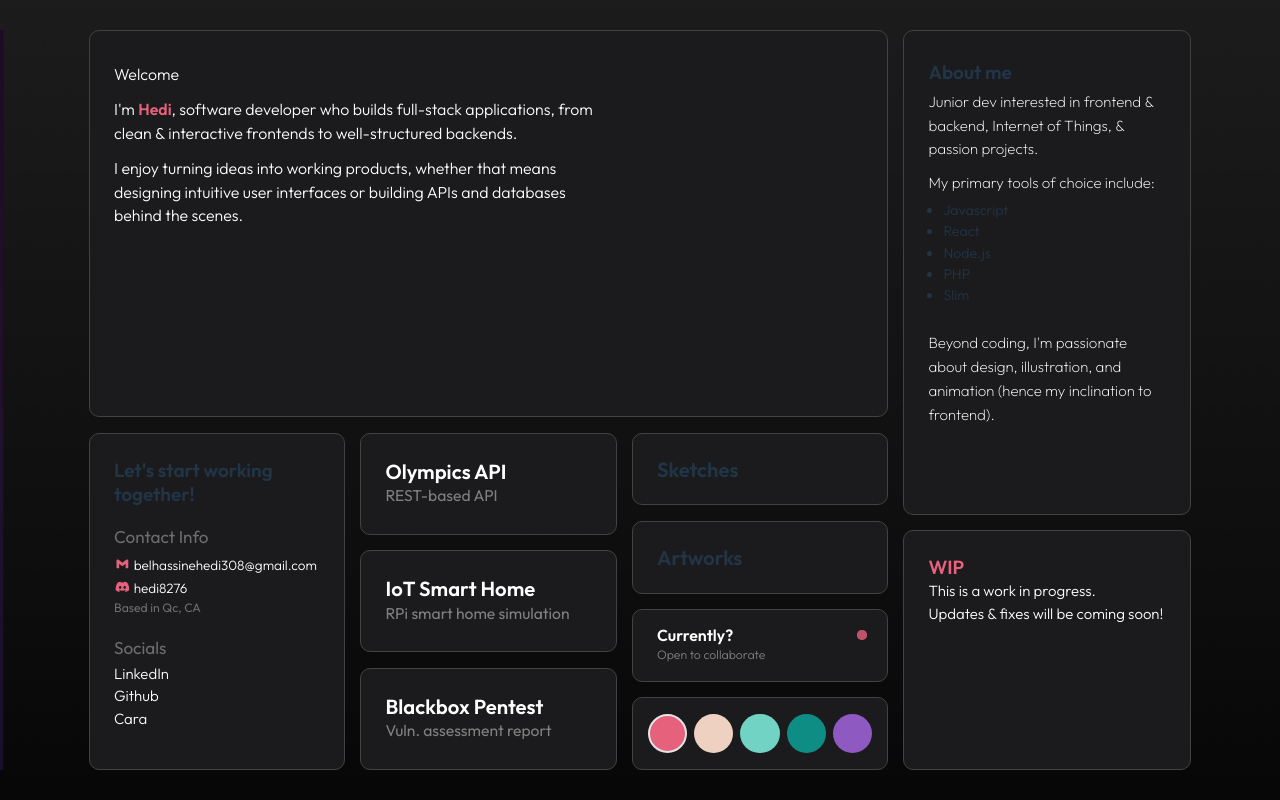
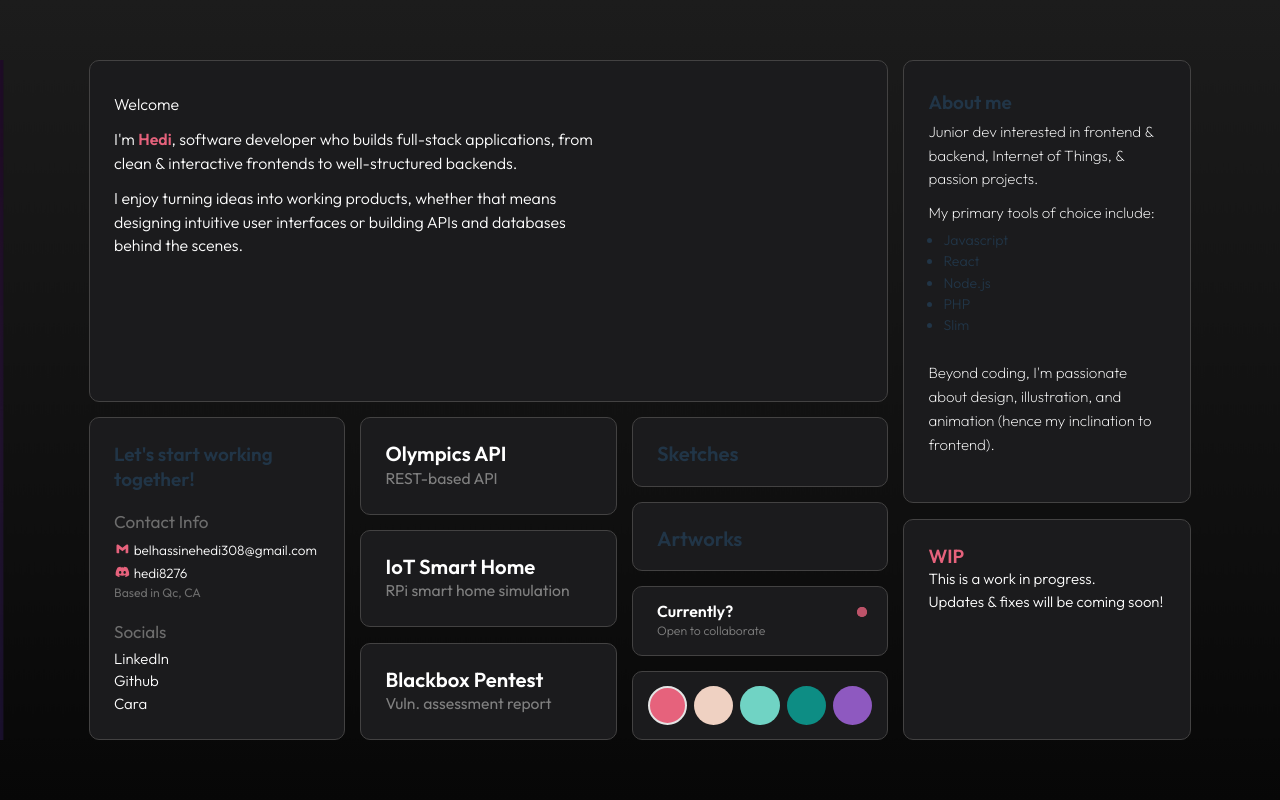
Before and after one commit to hedi3489/my-portfolio, a React (Vite) app: page / in a window 1280 px wide. Built offline with nearby package versions, Linux system fonts and the light colour scheme.

Commit message:
minor height adjustment

```diff
--- a/src/styles/Containers.css
+++ b/src/styles/Containers.css
@@ -18,7 +18,7 @@
   padding: clamp(2rem, 5vw, 5em)
            clamp(2rem, 10vw, 15em); */
   width: 1102px;
-  height: 740px;
+  height: 680px;
 }
 
 .project-page-container {
--- a/src/styles/Typography.css
+++ b/src/styles/Typography.css
@@ -79,7 +79,7 @@ h1, h2, h3, h4, h5, p, ul {
   font-weight: 300;
 }
 
-svg {
+.home-page-container svg {
   padding-top: 5px;
   /* margin-right: 3px; */
   font-size: 1.2rem;
```
